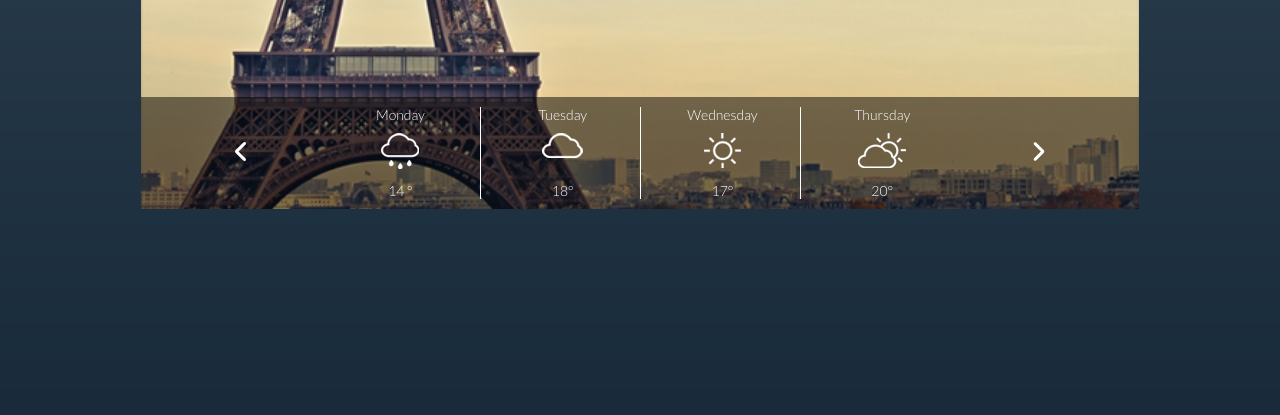
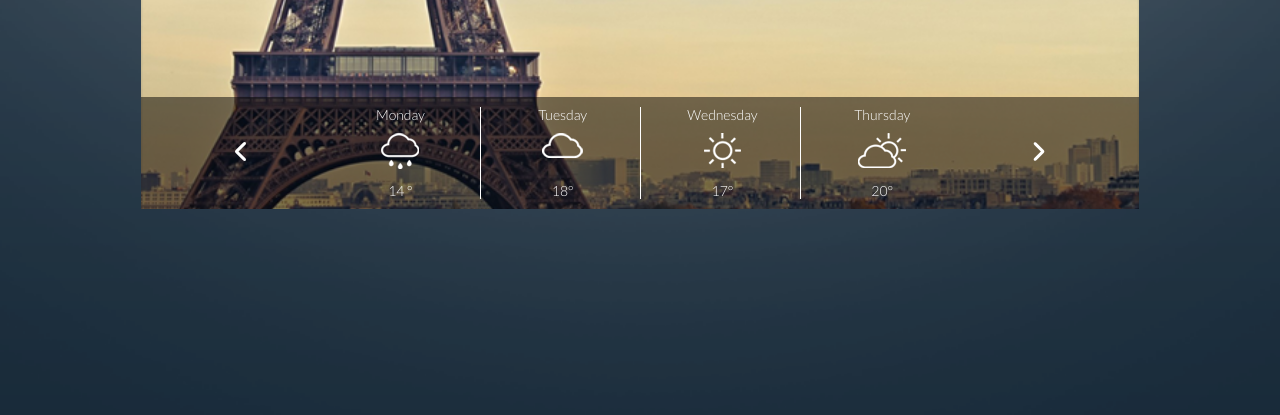
Before and after one commit to epam-js-jun-2019/html-css-1, a plain HTML site: page Anatoly Shlom/index.html in a window 1280 px wide. Shown: the part 385-800 px from the top of the page. Drawn offline with Linux system fonts and the light colour scheme.

Commit message:
Fixed background img

```diff
--- a/Anatoly Shlom/css/style.css
+++ b/Anatoly Shlom/css/style.css
@@ -13,16 +13,13 @@
 }
 
 /*Добавляем фон и немножко кросбраузерности)*/
-body {
-    background: no-repeat;
-    background-image: url("../img/body_bg.png");
-    -moz-background-size: 100%;
-    -webkit-background-size: 100%;
-    -o-background-size: 100%;
-    background-size: 100%;
-    width: 100%;
-    height: 100%;
-}
+html {
+    background: url("../img/bg.png") no-repeat center center fixed;
+    -webkit-background-size: cover;
+    -moz-background-size: cover;
+    -o-background-size: cover;
+    background-size: cover;
+  }
 
 /*оформляем сам виджет*/
 main {
```
Also changed, not shown: Anatoly Shlom/img/bg.png (added).
